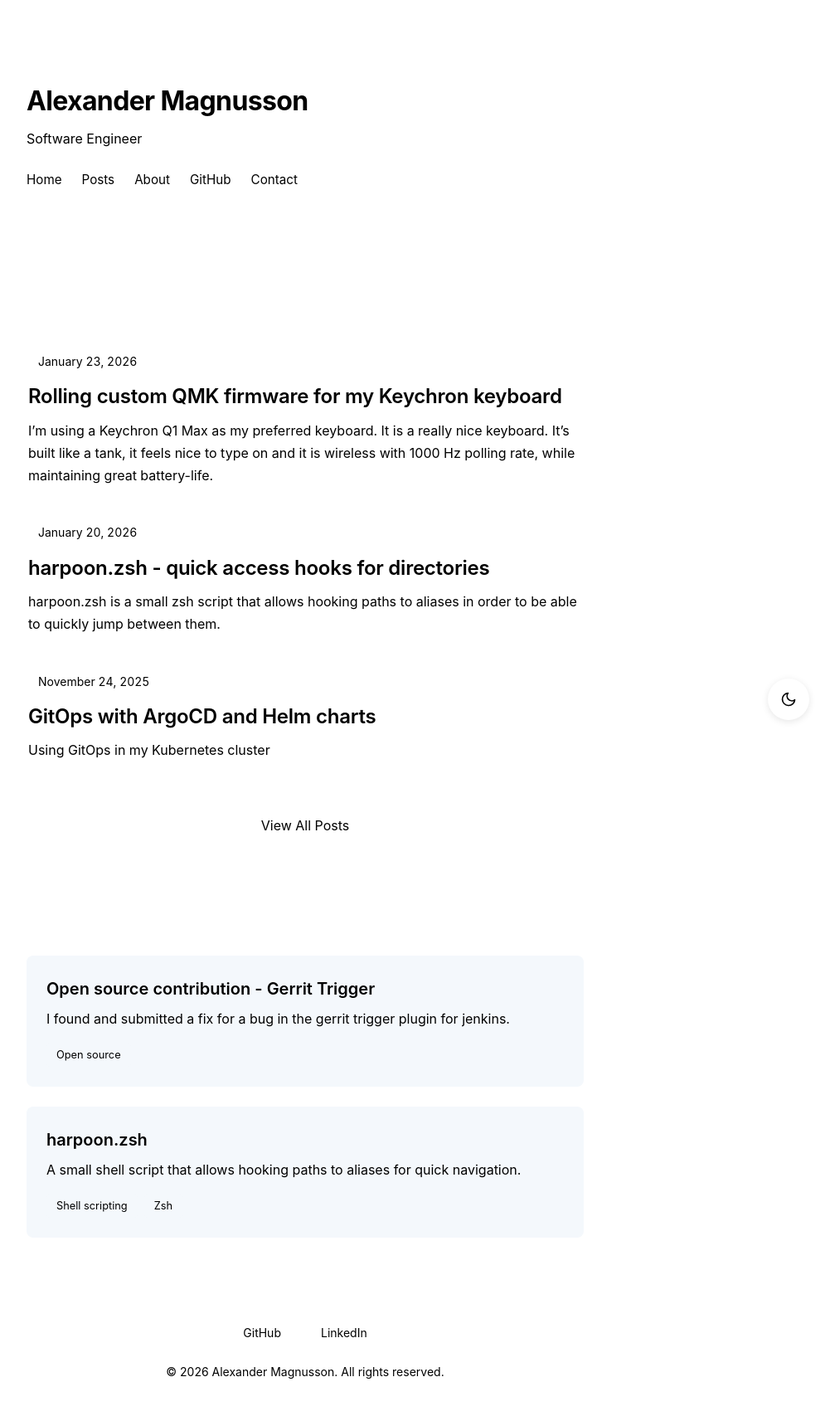
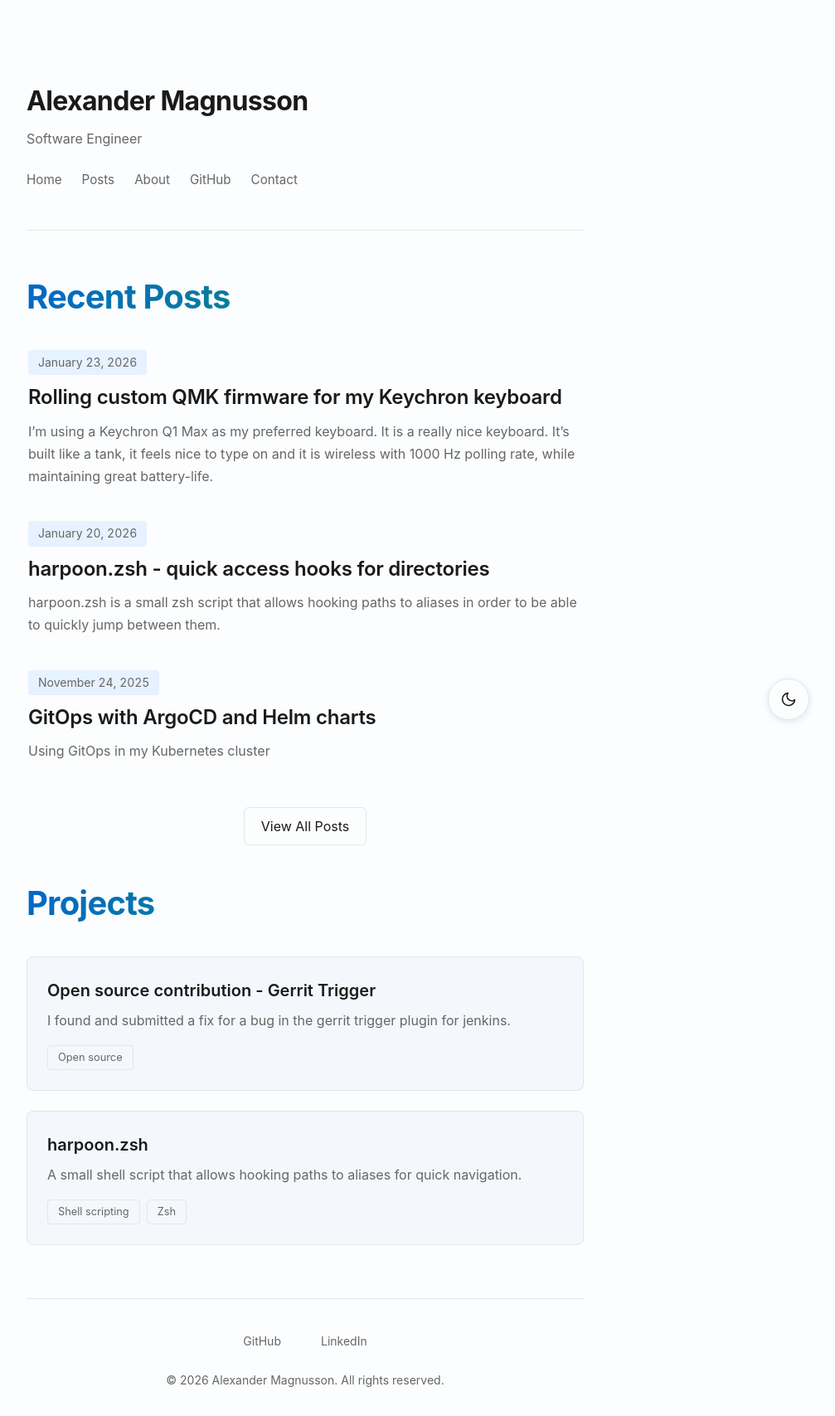
Before and after one commit to Alexandoooor/Alexandoooor.github.io, a Jekyll site: the page built from index.md, in a window 1280 px wide. Shown: the whole page at 83% size, without its empty margins (272-1279 px from the left). Built offline with Jekyll 4.4.1, drawn with Linux system fonts in a browser that asks for light colours.

Commit message:
Update style.css

```diff
--- a/assets/css/style.css
+++ b/assets/css/style.css
@@ -5,8 +5,17 @@
 }
 
 :root {
+    --bg: #fcfdfe;
+    --text: #1a1a1a;
+    --text-secondary: #666666;
+    --accent: #0066cc;
+    --accent-light: #e6f2ff;
+    --border: #e5e5e5;
     --code-bg: #f4f8fc;
     --code-text: #243040;
+    --success: #16a34a;
+    --warning: #ea580c;
+
     --syntax-comment: #6b7280;
     --syntax-keyword: #7c3aed;
     --syntax-string: #15803d;
@@ -22,8 +31,17 @@
 }
 
 html[data-theme="dark"] {
+    --bg: #0f1419;
+    --text: #e5e5e5;
+    --text-secondary: #999999;
+    --accent: #4d9fff;
+    --accent-light: #1a2332;
+    --border: #2a2a2a;
     --code-bg: #1a1b26;
     --code-text: #c0caf5;
+    --success: #22c55e;
+    --warning: #fb923c;
+
     --syntax-comment: #565f89;
     --syntax-keyword: #bb9af7;
     --syntax-string: #9ece6a;
```
Lines whose indentation alone changed are shown as unchanged.
